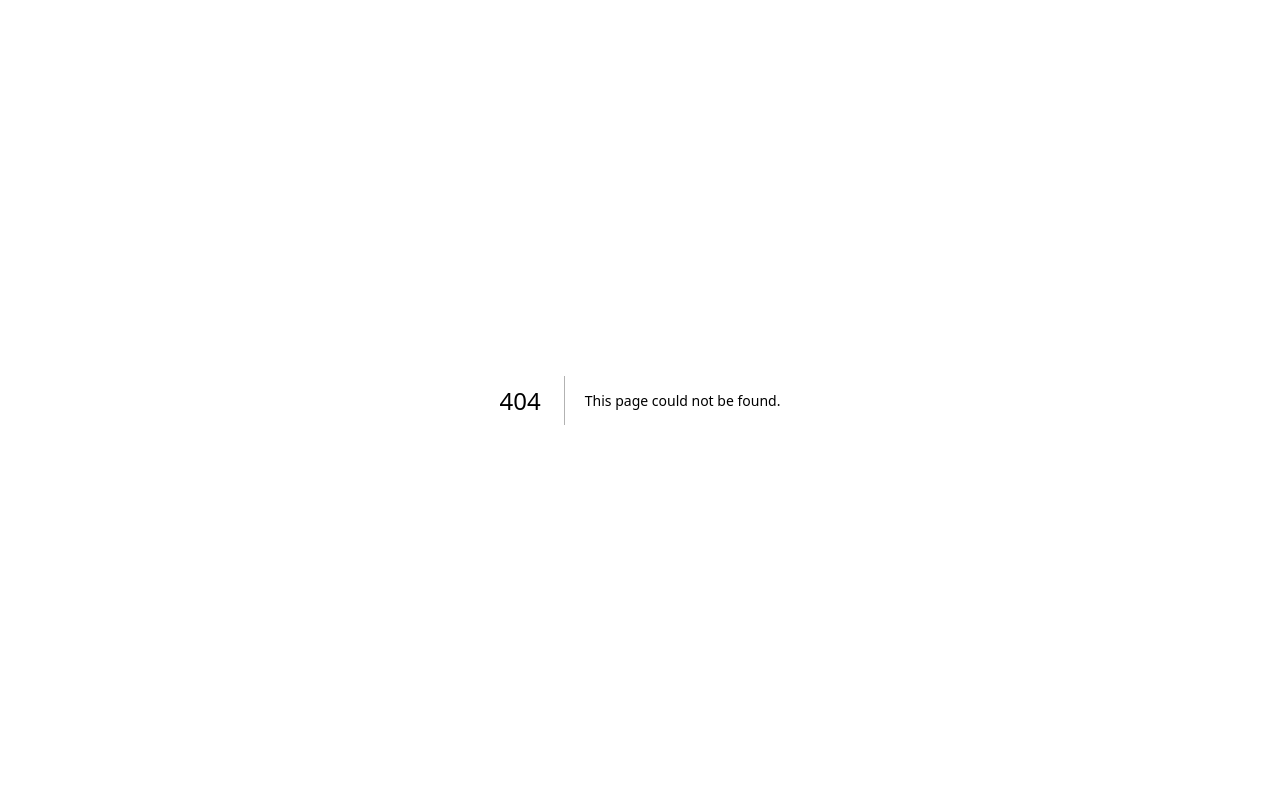
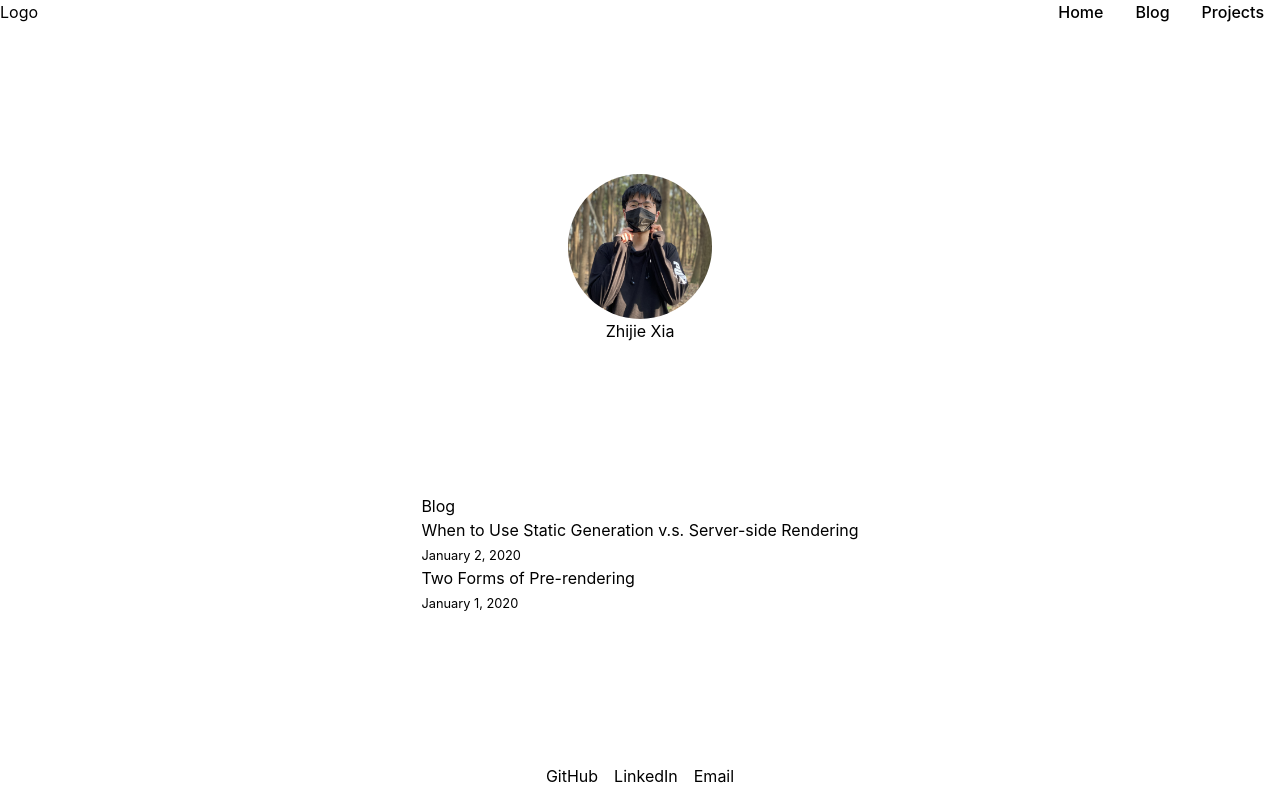
Before and after one commit to zhijie-os/next-blog, a Next.js app: page /posts in a window 1280 px wide. Before the commit this address had no page. Built offline with nearby package versions, Linux system fonts and the light colour scheme.

Commit message:
Functionality finished, theming required

```diff
--- /dev/null
+++ b/components/date.tsx
@@ -0,0 +1,6 @@
+import { parseISO, format } from 'date-fns'
+
+export default function Date({ dateString }:{dateString:string}) {
+  const date = parseISO(dateString)
+  return <time dateTime={dateString}>{format(date, 'LLLL d, yyyy')}</time>
+}
--- a/components/navbar.tsx
+++ b/components/navbar.tsx
@@ -1,7 +1,7 @@
 import Link from "next/link";
 import MobileNavbar from "./mobileNavbar";
 
-const headerNavLinks:{title:string;href:string}[] = [{title:"Home",href:"/"},{title:"Blog",href:"/blogs"},{title:"Projects",href:"/projects"}]
+const headerNavLinks:{title:string;href:string}[] = [{title:"Home",href:"/"},{title:"Blog",href:"/posts"},{title:"Projects",href:"/projects"}]
 
 export default function Navbar() {
     return (
--- a/components/project.tsx
+++ b/components/project.tsx
@@ -6,12 +6,12 @@ import { ProjectProps } from '../data/projectData';
 export default function Project({ title, description, imageUrl, link }: ProjectProps) {
     return (
         // 1 on small, 2 on medium, 4 on large
-        <div className="md p-4 md:w-1/2 lg:w-1/3" style={{ maxWidth: '544px' }}>
+        <div className="p-4 md:w-1/2 lg:w-1/3" style={{ maxWidth: '544px' }}>
             {/* Teaser Video or Image  */}
-            <div className="h-full overflow-visible rounded-md border-2 border-gray-200 border-opacity-60 dark:border-gray-700">
+            <div className="h-full overflow-hidden rounded-md border-2 border-gray-200 border-opacity-60 dark:border-gray-700">
 
                 <Image
-                    className="object-cover object-center md:h-36 lg:h-48"
+                    className="rounded object-cover object-center md:h-36 lg:h-48"
                     //! tells TypeScript that even though something looks like it could be null, it can trust you that it's not
                     src={imageUrl!}
                     alt={title}
@@ -19,16 +19,16 @@ export default function Project({ title, description, imageUrl, link }: ProjectP
                     height={306}
                 />
                 {/* Title */}
-                <div className="p-6">
+                <div className="p-y-6 pl-2">
                     <h2 className="mb-3 text-2xl font-bold leading-8 tracking-tight">{title}</h2>
                 </div>
 
-                <p className="prose mb-3 max-w-none text-gray-500 dark:text-gray-400">{description}</p>
+                <p className="pl-2 prose mb-3 max-w-none text-gray-500 dark:text-gray-400">{description}</p>
 
                 {/* link to the project */}
                 <Link
                     href={link}
-                    className="text-base font-medium leading-6 text-primary-500 hover:text-primary-600 dark:hover:text-primary-400"
+                    className="pl-2 text-base font-medium leading-6 text-primary-500 hover:text-primary-600 dark:hover:text-primary-400"
                     aria-label={`Link to ${title}`}
                 >
                     Learn more &rarr;
--- /dev/null
+++ b/lib/posts.tsx
@@ -0,0 +1,70 @@
+import fs from 'fs'
+import path from 'path'
+import matter from 'gray-matter'
+import { remark } from 'remark'
+import html from 'remark-html'
+
+const postsDirectory = path.join(process.cwd(), 'posts')
+
+export function getSortedPostsData() {
+  // Get file names under /posts
+  const fileNames = fs.readdirSync(postsDirectory)
+  const allPostsData = fileNames.map(fileName => {
+    // Remove ".md" from file name to get id
+    const id = fileName.replace(/\.md$/, '')
+
+    // Read markdown file as string
+    const fullPath = path.join(postsDirectory, fileName)
+    const fileContents = fs.readFileSync(fullPath, 'utf8')
+
+    // Use gray-matter to parse the post metadata section
+    const matterResult = matter(fileContents)
+
+    // Combine the data with the id
+    return {
+      id,
+      ...matterResult.data
+    }
+  })
+  // Sort posts by date
+  return allPostsData.sort((a, b) => {
+    //@ts-ignore
+    if (a.date < b.date) {
+      return 1
+    } else {
+      return -1
+    }
+  })
+}
+
+export function getAllPostIds() {
+  const fileNames = fs.readdirSync(postsDirectory)
+  return fileNames.map(fileName => {
+    return {
+      params: {
+        id: fileName.replace(/\.md$/, '')
+      }
+    }
+  })
+}
+
+export async function getPostData(id:string) {
+  const fullPath = path.join(postsDirectory, `${id}.md`)
+  const fileContents = fs.readFileSync(fullPath, 'utf8')
+
+  // Use gray-matter to parse the post metadata section
+  const matterResult = matter(fileContents)
+
+  // Use remark to convert markdown into HTML string
+  const processedContent = await remark()
+    .use(html)
+    .process(matterResult.content)
+  const contentHtml = processedContent.toString()
+
+  // Combine the data with the id and contentHtml
+  return {
+    id,
+    contentHtml,
+    ...matterResult.data
+  }
+}
--- a/package.json
+++ b/package.json
@@ -12,12 +12,16 @@
     "@types/node": "18.11.15",
     "@types/react": "18.0.26",
     "@types/react-dom": "18.0.9",
+    "date-fns": "^2.29.3",
     "eslint": "8.29.0",
     "eslint-config-next": "13.0.6",
+    "gray-matter": "^4.0.3",
     "next": "13.0.6",
     "react": "18.2.0",
     "react-dom": "18.2.0",
     "react-youtube": "^10.1.0",
+    "remark": "^14.0.2",
+    "remark-html": "^15.0.1",
     "typescript": "4.9.4"
   },
   "devDependencies": {
--- /dev/null
+++ b/pages/posts.tsx
@@ -0,0 +1,35 @@
+import { getSortedPostsData } from "../lib/posts"
+import Link from "next/link"
+import Date from "../components/date"
+import Layout from "../components/layout"
+
+export async function getStaticProps() {
+    const allPostsData = getSortedPostsData()
+    return {
+        props: {
+            allPostsData
+        }
+    }
+}
+
+export default function Posts({ allPostsData }: { allPostsData: any }) {
+    return (
+        <Layout home={true}>
+            <div className="flex flex-col">
+                <h2 >Blog</h2>
+                <ul >
+                    {allPostsData.map(({ id, date, title }: { id: string, date: string, title: string }) => (
+                        <li key={id}>
+                            <Link href={`/posts/${id}`}>{title}</Link>
+                            <br />
+                            <small >
+                                <Date dateString={date} />
+                            </small>
+                        </li>
+                    ))}
+                </ul>
+            </div>
+        </Layout>
+
+    )
+}
--- /dev/null
+++ b/pages/posts/[id].tsx
@@ -0,0 +1,39 @@
+import Layout from '../../components/layout'
+import { getAllPostIds, getPostData } from '../../lib/posts'
+import Head from 'next/head'
+import Date from '../../components/date'
+import utilStyles from '../../styles/utils.module.css'
+
+export default function Post({ postData }: { postData: any }) {
+    return (
+        <Layout home={false}>
+            <Head>
+                <title>{postData.title}</title>
+            </Head>
+            <article>
+                <h1 className={utilStyles.headingXl}>{postData.title}</h1>
+                <div className={utilStyles.lightText}>
+                    <Date dateString={postData.date} />
+                </div>
+                <div dangerouslySetInnerHTML={{ __html: postData.contentHtml }} />
+            </article>
+        </Layout>
+    )
+}
+
+export async function getStaticPaths() {
+    const paths = getAllPostIds()
+    return {
+        paths,
+        fallback: false
+    }
+}
+
+export async function getStaticProps({ params }: { params: any }) {
+    const postData = await getPostData(params.id)
+    return {
+        props: {
+            postData
+        }
+    }
+}
--- a/pages/posts/first-post.tsx
+++ /dev/null
@@ -1,35 +0,0 @@
-import Link from 'next/link'
-import Image from 'next/image'
-import Head from 'next/head'
-import Script from 'next/script'
-import Layout from '../../components/layout'
-export default function FirstPost() {
-    return (
-        <Layout home={false}>
-            <Head>
-                <title>First Post</title>
-                <meta name="description" content="Generated by create next app" />
-                <link rel="icon" href="/robot.svg" />
-            </Head>
-            {/* Third party script */}
-            {/* load this particular script lazily during browser idle time */}
-            {/* <Script
-                src="https://connect.facebook.net/en_US/sdk.js"
-                strategy="lazyOnload"
-                onLoad={() =>
-                console.log(`script loaded correctly, window.FB has been populated`)
-                }
-            /> */}
-
-            <h1>First Post</h1>
-            <h2>
-                {/* Link is used to use javascript navigate between pages, instead of browser reload */}
-                <Link href="/">← Back to home</Link>
-            </h2>
-            <Image src="/images/avatar.png"
-                height={144}
-                width={144}
-                alt="Zhijie Xia" />
-        </Layout>
-    )
-}
--- /dev/null
+++ b/posts/pre-rendering.md
@@ -0,0 +1,11 @@
+---
+title: 'Two Forms of Pre-rendering'
+date: '2020-01-01'
+---
+
+Next.js has two forms of pre-rendering: **Static Generation** and **Server-side Rendering**. The difference is in **when** it generates the HTML for a page.
+
+- **Static Generation** is the pre-rendering method that generates the HTML at **build time**. The pre-rendered HTML is then _reused_ on each request.
+- **Server-side Rendering** is the pre-rendering method that generates the HTML on **each request**.
+
+Importantly, Next.js lets you **choose** which pre-rendering form to use for each page. You can create a "hybrid" Next.js app by using Static Generation for most pages and using Server-side Rendering for others.
--- /dev/null
+++ b/posts/ssg-ssr.md
@@ -0,0 +1,19 @@
+---
+title: 'When to Use Static Generation v.s. Server-side Rendering'
+date: '2020-01-02'
+---
+
+We recommend using **Static Generation** (with and without data) whenever possible because your page can be built once and served by CDN, which makes it much faster than having a server render the page on every request.
+
+You can use Static Generation for many types of pages, including:
+
+- Marketing pages
+- Blog posts
+- E-commerce product listings
+- Help and documentation
+
+You should ask yourself: "Can I pre-render this page **ahead** of a user's request?" If the answer is yes, then you should choose Static Generation.
+
+On the other hand, Static Generation is **not** a good idea if you cannot pre-render a page ahead of a user's request. Maybe your page shows frequently updated data, and the page content changes on every request.
+
+In that case, you can use **Server-Side Rendering**. It will be slower, but the pre-rendered page will always be up-to-date. Or you can skip pre-rendering and use client-side JavaScript to populate data.
```
Also changed, not shown: 1 other file (tests, documents, lock files or other folders).
